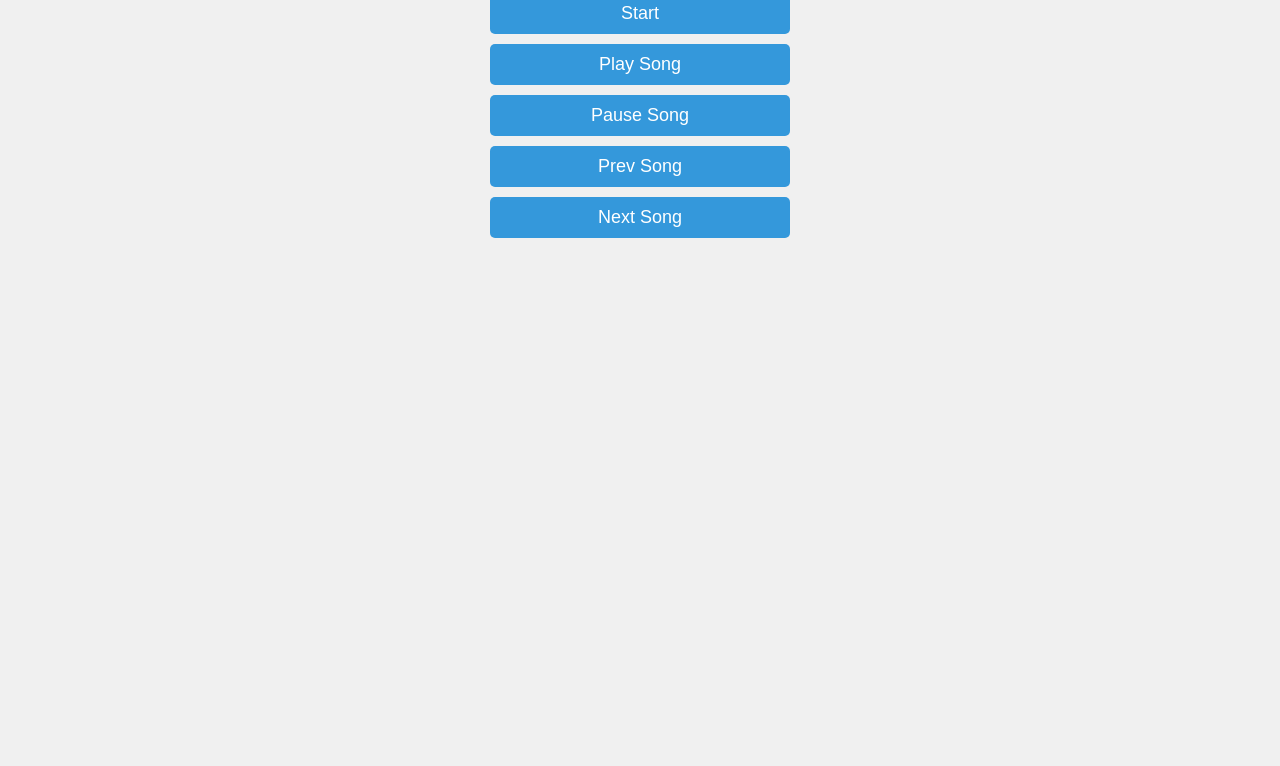
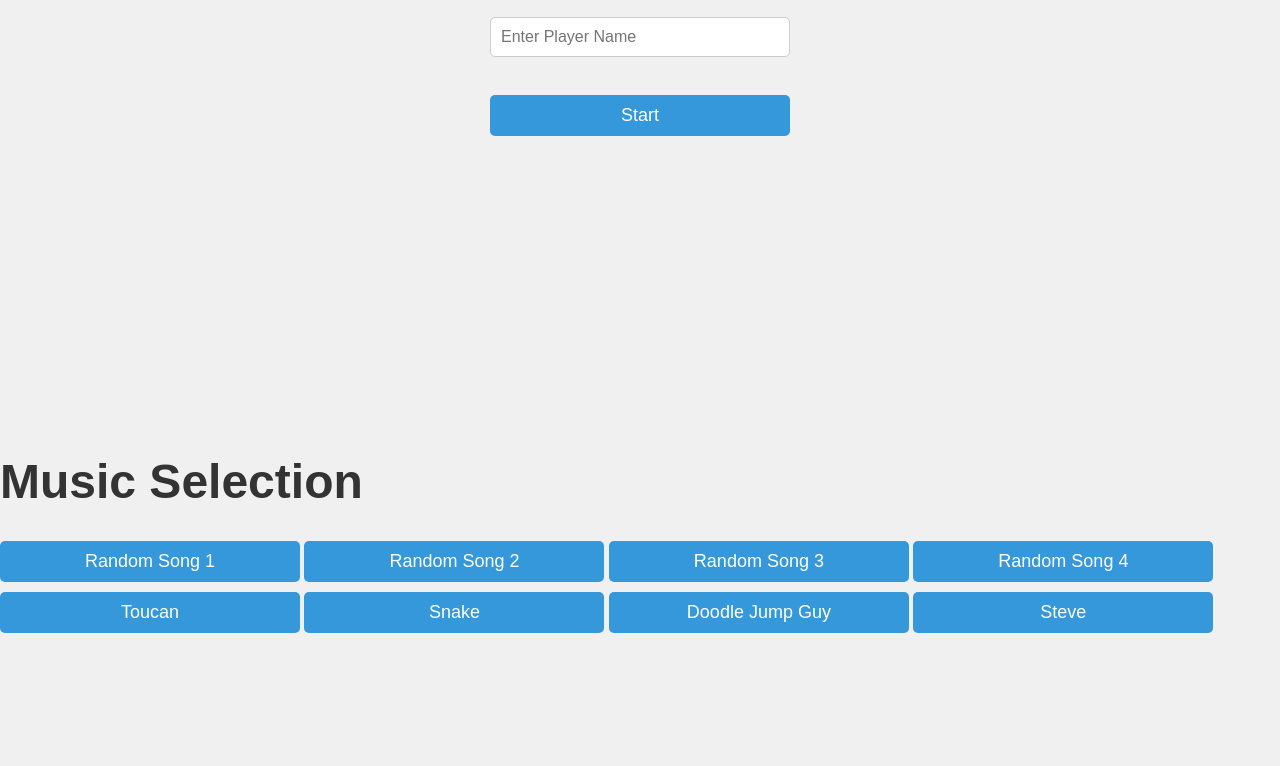
Before and after one commit to Kooky909/Pixel-Party-2D, a website: page client/index.html in a window 1280 px wide. Shown: the part 378-1144 px from the top of the page. After the commit the page ends 1021 px from the top, so only its background shows below. Drawn offline with nearby package versions, Linux system fonts and the light colour scheme; files that its build step writes are made by us from their sources; no server answers; files whose address does not match are found by name.

Commit message:
Update index.html

```diff
--- a/client/index.html
+++ b/client/index.html
@@ -5,7 +5,10 @@
     <button id = "signDiv-signIn" class="bb">Start</button>
     <audio src = "client/music/Never gonna give you up.mp3" id = "Audio"> </audio>
   <audio src = "client/music/Sandstorm.mp3" id = "Audio1"> </audio>
-    <button class="bb" onClick = "MyAudio()" > Play Song </button>
+  <audio src = "client/music/Nyan Cat.mp3" id = "Audio2"> </audio>
+  <audio src = "client/music/Vexento - Pixel Party.mp3" id = "Audio3">
+  <audio src = "client/music/countdown.mp3" id = "Countdown">  </audio>
+    <button class="bb" onClick = "PlayAudio()" > Play Song </button>
   <button class = "bb" onclick = "PauseAudio()" type = "button" > Pause Song </button>
   <button class = "bb" onclick = "prevSong()" type = "button" > Prev Song </button>
   <button class = "bb" onclick = "nextSong()" type = "button" > Next Song </button>
@@ -13,9 +16,19 @@
 
   </div>
 
-  <div id = "lobbyDiv" class = "main_contain">
-    <h1>Player Name </h1>
-    <button class = "bb" onclick = "prevSong()" type = "button" > Prev Song </button>
+  <div id = "lobbyDiv" class = "display:none;">
+    <h1> Music Selection </h1>
+    <button class = "bb" onclick = "MyAudio()" type = "button" > Random Song 1 </button>
+    <button class = "bb" onclick = "MyAudio2()" type = "button" > Random Song 2 </button>
+    <button class = "bb" onclick = "MyAudio3()" type = "button" > Random Song 3 </button>
+    <button class = "bb" onclick = "MyAudio4()" type = "button" > Random Song 4 </button>
+
+
+    <button class = "bb" onclick = "CharChoice1()" type = "button" > Toucan </button>
+    <button class = "bb" onclick = "CharChoice2()" type = "button" > Snake </button>
+    <button class = "bb" onclick = "CharChoice3()" type = "button" > Doodle Jump Guy </button>
+    <button class = "bb" onclick = "CharChoice4()" type = "button" > Steve </button>
+
 
   </div>
   <div id = "gameDiv" style = "display:none;">
```
